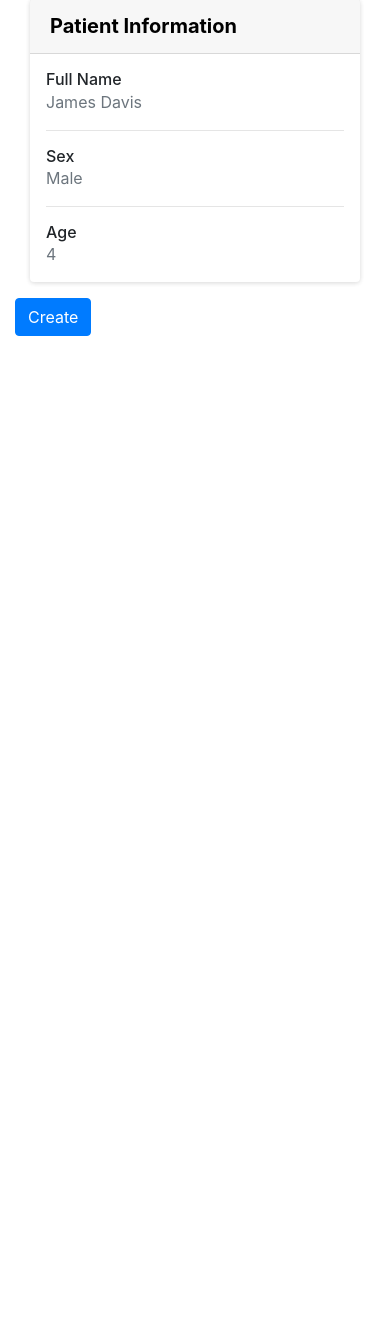
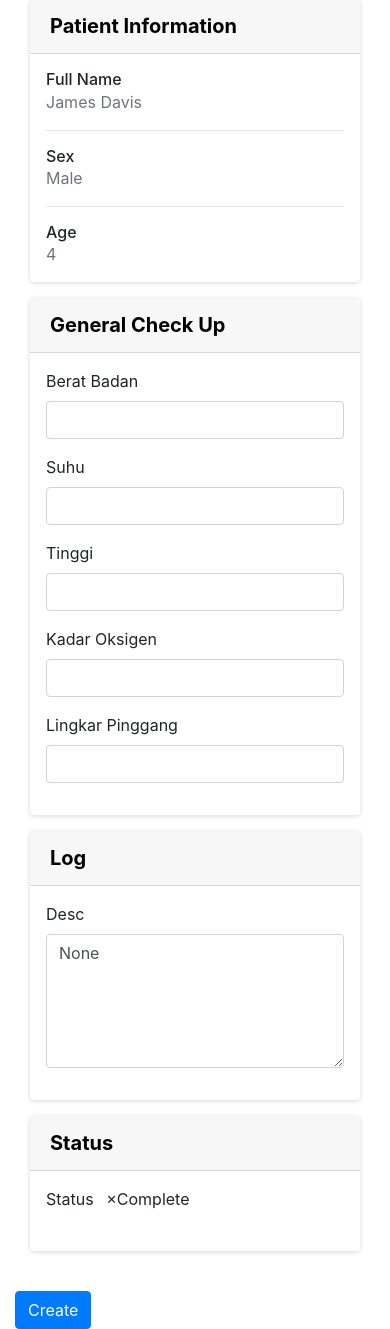
Before and after one commit to taufikfadjar/FlaskHealth, a Flask app: page /checkup/entry/1c035c46-d8ec-11ed-b0ee-a8a159eaee5d in a window 390 px wide. Shown: the part 151-1480 px from the top of the page. Before the commit the page ends 487 px from the top, so only its background shows below. Run offline with Flask 3, Linux system fonts and the light colour scheme; the visitor is signed in with stand-in values (Sample User, id 1); data comes from the database, SQL or seed files in the repository; some libraries are stand-ins or nearby versions.

Commit message:
update general checkup
update general checkup

```diff
--- a/flask_health/templates/generalCheckup/entries.html
+++ b/flask_health/templates/generalCheckup/entries.html
@@ -73,11 +73,78 @@
     </div>
 </div>
 
-<form {% if registration is undefined %} action="{{ url_for('registrationEntries') }}" {% else %}
-    action="{{ url_for('registrationEntries',  id=registration.id ) }}" {% endif %} method=post class=add-entry>
+<form {% if registration is undefined %} action="{{ url_for('checkUpEntries') }}" {% else %}
+    action="{{ url_for('checkUpEntries',  id=orderResult.id ) }}" {% endif %} method=post class=add-entry>
 
 
+    <div class="col-md-12">
+        <div class="card mb-3">
+            <div class="card-header" style="
+            color: black;
+            font-size: 20px;
+            font-weight: bold;">
+                General Check Up
+            </div>
+            <div class="card-body">
+                {% for catalogCheckUp in catalogCheckUpList %}
+                <div class="form-group">
+                    <label for="Input{{ catalogCheckUp.id }}">{{ catalogCheckUp.name }}</label>
+                    <input type="text" class="form-control" id="input{{ catalogCheckUp.id }}"
+                        name="{{ catalogCheckUp.id }}" value="">
+                </div>
+                {% endfor %}
+            </div>
+        </div>
+    </div>
 
+
+    <div class="col-md-12">
+        <div class="card mb-3">
+            <div class="card-header" style="
+            color: black;
+            font-size: 20px;
+            font-weight: bold;">
+                Log
+            </div>
+            <div class="card-body">
+                <div class="form-group">
+                    <label for="InputDesc">Desc</label>
+                    <textarea class="form-control" id="InputDesc" name=desc
+                        rows="5">{% if orderResult is defined %}{{orderResult.desc}}{% endif %}</textarea>
+                </div>
+
+            </div>
+        </div>
+    </div>
+
+    <div class="col-md-12">
+        <div class="card mb-3">
+            <div class="card-header" style="
+            color: black;
+            font-size: 20px;
+            font-weight: bold;">
+                Status
+            </div>
+            <div class="card-body">
+                <div class="form-group">
+                    <label for="inputStatus">Status</label>
+                    <select data-placeholder="Status" id="inputStatus" data-allow-clear="1" name="order_status">
+                        <option value=""></option>
+                        {% for orderStatus in orderStatusList %}
+                        {% if orderResult is defined and orderResult.order_status == orderStatus %}
+                        <option value="{{ orderStatus }}" selected>{{ orderStatus }}</option>
+                        {% else %}
+                        <option value="{{ orderStatus }}">{{ orderStatus }}</option>
+                        {% endif %}
+                        {% endfor %}
+                    </select>
+                </div>
+
+            </div>
+        </div>
+    </div>
+
+    <br />
 
     {% if registration is defined %}
     <button type="submit" class="btn btn-primary">Update</button>
--- a/flask_health/views/generalCheckup.py
+++ b/flask_health/views/generalCheckup.py
@@ -52,6 +52,8 @@
         db.session.query(Catalog).filter(Catalog.category == "General Checkup").all()
     )
 
+    orderStatusList = ["Complete", "Cancel"]
+
     result = (
         db.session.query(Order, Patient, Doctor)
         .select_from(Order)
@@ -70,10 +72,43 @@
         patientResult = patient
         doctorResult = doctor
 
+    if request.method == "POST" and id != "":
+        orderResult.desc = request.form["desc"]
+        orderResult.order_steps = 2
+        orderResult.order_status = request.form["order_status"]
+
+        orderResult.updated_by = session.get("username")
+        orderResult.updated_at = datetime.datetime.now()
+
+        db.session.merge(orderResult)
+        db.session.commit()
+
+        Treatment.query.filter(Treatment.order_id == orderResult.id).delete()
+
+        for catalogCheckUp in catalogCheckUpList:
+
+            if len(request.form[catalogCheckUp.id]) > 0:
+                newTreatment = Treatment()
+                newTreatment.catalog_id = catalogCheckUp.id
+                newTreatment.id = str(uuid.uuid1())
+                newTreatment.order_id = orderResult.id
+                newTreatment.treatment_date = datetime.datetime.now()
+                newTreatment.value = request.form[catalogCheckUp.id]
+                newTreatment.quantity = 1
+                newTreatment.isDeleted = False
+                newTreatment.created_by = session.get("username")
+                newTreatment.created_at = datetime.datetime.now()
+                db.session.merge(newTreatment)
+
+        db.session.commit()
+
+        return redirect(url_for("checkUpList"))
+
     return render_template(
         "generalCheckup/entries.html",
         catalogCheckUpList=catalogCheckUpList,
         orderResult=orderResult,
         patientResult=patientResult,
         doctorResult=doctorResult,
+        orderStatusList=orderStatusList,
     )
```
